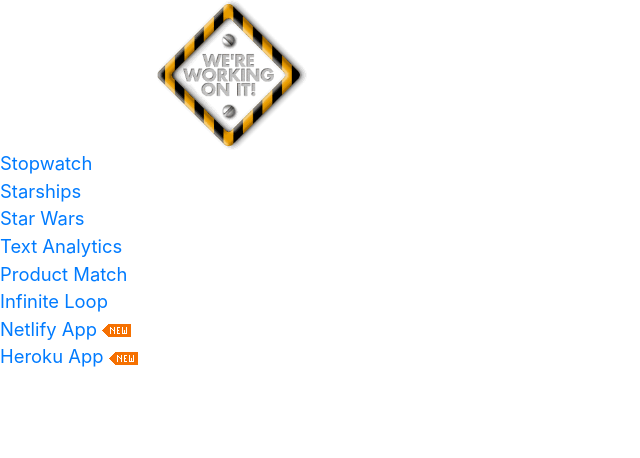
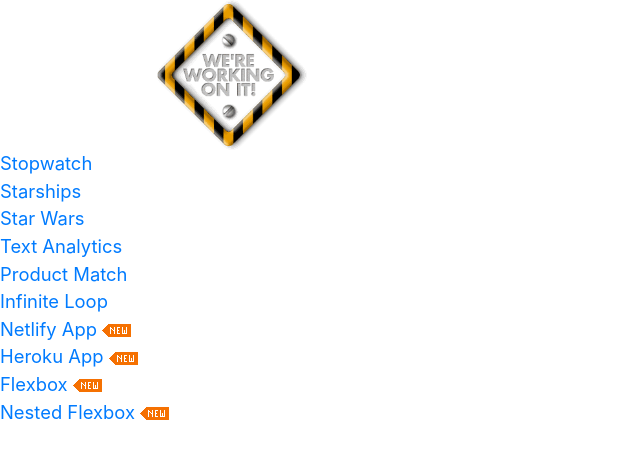
Before and after one commit to shaoli-lu/UnderConstruction, a plain HTML site: page index.html in a window 1280 px wide. Shown: the whole page, without its empty margins (0-640 px from the left). Drawn offline with nearby package versions, Linux system fonts and the light colour scheme.

Commit message:
Added Flexbox

```diff
--- a/index.html
+++ b/index.html
@@ -43,6 +43,12 @@
 	<div>
         <a href="https://shaoli-express.herokuapp.com/" target="_blank">Heroku App</a> <img src="icn-new.png">
     </div>
+	<div>
+        <a href="https://shaoli-lu.github.io/Flexbox/" target="_blank">Flexbox</a> <img src="icn-new.png">
+    </div>
+		<div>
+        <a href="https://shaoli-lu.github.io/Flexbox2/" target="_blank">Nested Flexbox</a> <img src="icn-new.png">
+    </div>
 <!-- JS, Popper.js, and jQuery -->
 <script src="https://code.jquery.com/jquery-3.5.1.slim.min.js" integrity="sha384-DfXdz2htPH0lsSSs5nCTpuj/zy4C+OGpamoFVy38MVBnE+IbbVYUew+OrCXaRkfj" crossorigin="anonymous"></script>
 <script src="https://cdn.jsdelivr.net/npm/popper.js@1.16.1/dist/umd/popper.min.js" integrity="sha384-9/reFTGAW83EW2RDu2S0VKaIzap3H66lZH81PoYlFhbGU+6BZp6G7niu735Sk7lN" crossorigin="anonymous"></script>
```
